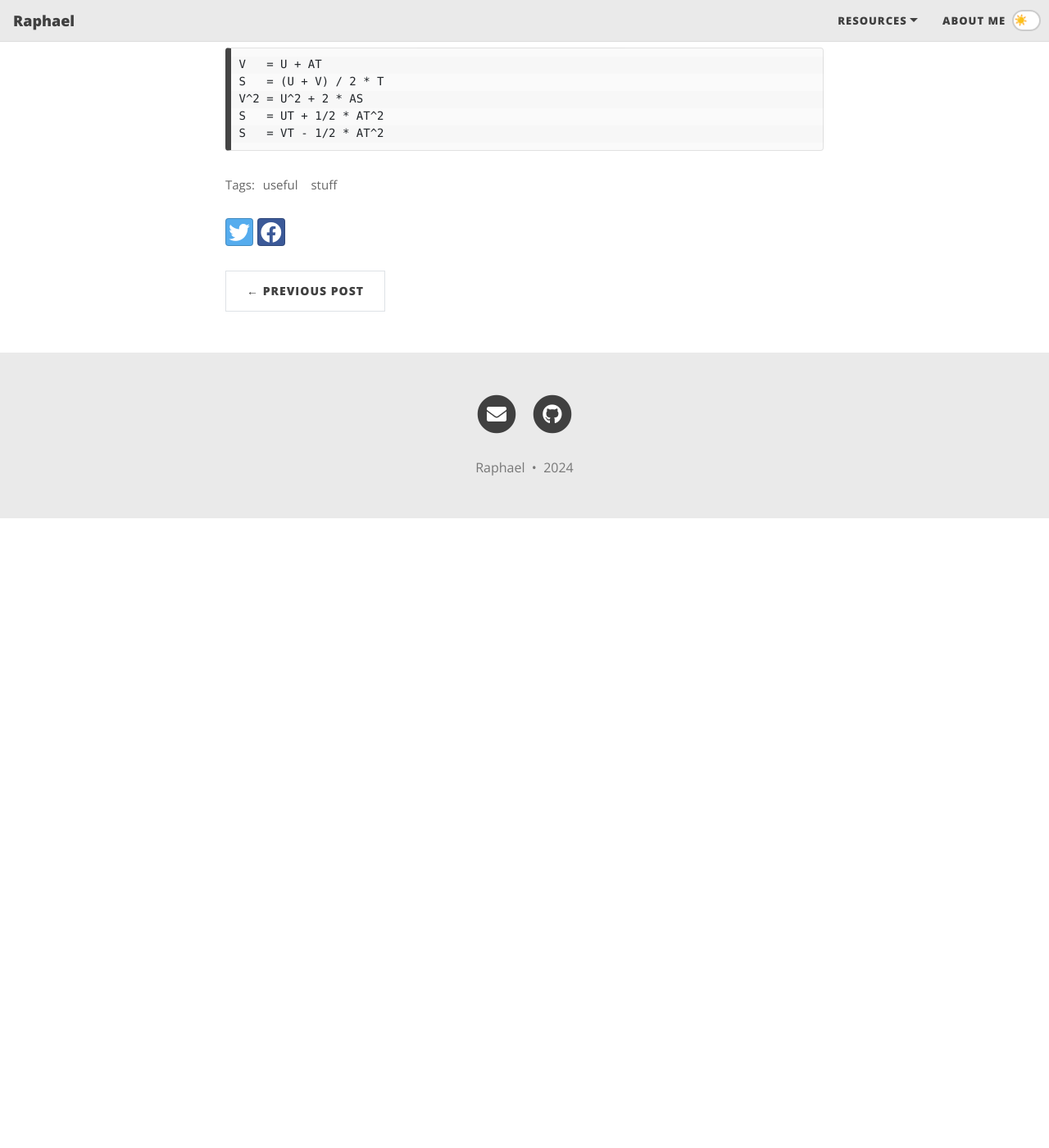
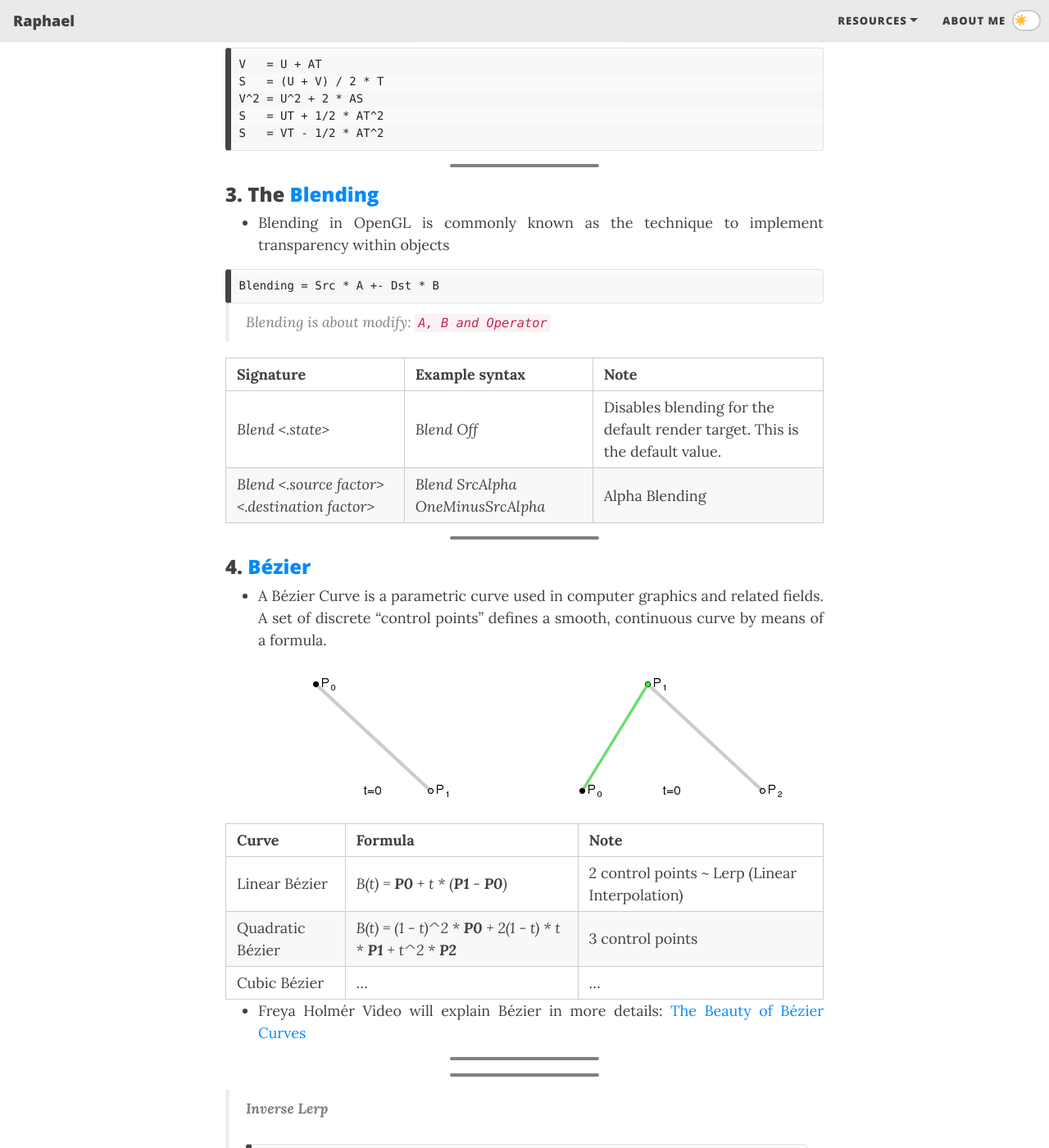
Before and after one commit to raphlee/raphlee.github.io, a Jekyll site: the page built from _posts/2024-08-11-some-stuff.md, in a window 1280 px wide and 1400 px high, scrolled down 1964 px. Shown: the whole window at 82% size. Built offline with Jekyll 4.4.1, drawn with Linux system fonts in a browser that asks for light colours; nearby versions of some CDN libraries; before the commit the page ends 2596 px from its top, so only the background shows below that; some of the changed text lies outside the part shown.

Commit message:
Update...

````diff
--- a/_posts/2024-08-11-some-stuff.md
+++ b/_posts/2024-08-11-some-stuff.md
@@ -31,7 +31,7 @@ v2f vert (appdata v)
   float vertCoords = v.vertexId;
   float animCoords = 0;
   float4 texCoords = float4(vertCoords, animCoords, 0, 0);
-  float4 position = tex2Dlod(_AnimVertexTex, texCoords);
+  float4 position  = tex2Dlod(_AnimVertexTex, texCoords);
 
   v2f o;
   // Use position values as a standard local space coordinates
@@ -44,8 +44,8 @@ v2f vert (appdata v)
 . To animate the character, we just need to vary the sampled line based on the current time.
 
 ```
-_AnimVertexTex_TexelSize = Vector4 (1/width, 1/height, width, height)
-float animCoords = frac (_Time.y * _AnimVertexTex_TexelSize.y);
+_AnimVertexTex_TexelSize = Vector4 (1/width, 1/height, width, height);
+float animCoords         = frac (_Time.y * _AnimVertexTex_TexelSize.y);
 ```
 
 - Limitation
@@ -66,11 +66,11 @@ float animCoords = frac (_Time.y * _AnimVertexTex_TexelSize.y);
 
 | Variables | Descriptions | Unit
 | :------ |:----- |:---
-| S | Displacement | m
-| U | Initial Velocity | m/s
-| V | Final Velocity | m/s
-| A | Acceleration | m/s^2
-| T | Time | s
+| **S** | Displacement | m
+| **U** | Initial Velocity | m/s
+| **V** | Final Velocity | m/s
+| **A** | Acceleration | m/s^2
+| **T** | Time | s
 |
 
 
@@ -82,3 +82,60 @@ V^2 = U^2 + 2 * AS
 S   = UT + 1/2 * AT^2
 S   = VT - 1/2 * AT^2
 ```
+
+
+***
+
+### 3. The [Blending](https://learnopengl.com/Advanced-OpenGL/Blending)
+
+- Blending in OpenGL is commonly known as the technique to implement transparency within objects
+
+```
+Blending = Src * A +- Dst * B
+```
+
+> Blending is about modify: ```A, B and Operator```
+
+
+
+| Signature | Example syntax | Note
+| :------ |:----- |:------
+| _Blend <.state>_ | _Blend Off_ | Disables blending for the default render target. This is the default value.
+| _Blend <.source factor> <.destination factor>_ | _Blend SrcAlpha OneMinusSrcAlpha_ | Alpha Blending
+
+
+***
+
+### 4. [Bézier](https://en.wikipedia.org/wiki/B%C3%A9zier_curve)
+
+- A Bézier Curve is a parametric curve used in computer graphics and related fields. A set of discrete "control points" defines a smooth, continuous curve by means of a formula.
+
+![Linear](/assets/img/bezier_linear.gif)  ![Quadratic](/assets/img/bezier_quadratic.gif)
+
+
+| Curve | Formula | Note
+| :------ |:----- |:------
+| Linear Bézier | _B(t) = **P0** + t * (**P1** - **P0**)_ | 2 control points ~ Lerp (Linear Interpolation)
+| Quadratic Bézier | _B(t) = (1 - t)^2 * **P0** + 2(1 - t) * t * **P1** + t^2 * **P2**_ | 3 control points
+| Cubic Bézier | ... | ...
+
+- Freya Holmér Video will explain Bézier in more details: [The Beauty of Bézier Curves](https://www.youtube.com/watch?v=aVwxzDHniEw)
+
+---
+---
+
+> **Inverse Lerp**
+```
+t = (v - a) / (b - a)
+```
+
+![Inverse Lerp](/assets/img/inverse_lerp.gif){: .mx-auto.d-block :}
+
+---
+---
+To Uniform Animation (moving) in Bézier we use: [Arc Length Parameterization](https://math.libretexts.org/Bookshelves/Calculus/Calculus_3e_(Apex)/11%3A_Vector-Valued_Functions/11.05%3A_The_Arc_Length_Parameter_and_Curvature)
+
+
+![Introducing the arc length parameter](/assets/img/arc_length.PNG){: .mx-auto.d-block :}
+
+---
````
Also changed, not shown: _posts/2022-02-09-useful-things.md (+16 -0 lines), _posts/2023-12-18-quotes.md (+2 -0 lines), assets/img/arc_length.PNG (added), assets/img/bezier_linear.gif (added), assets/img/bezier_quadratic.gif (added), assets/img/inverse_lerp.gif (added).
